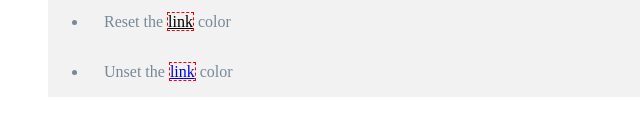
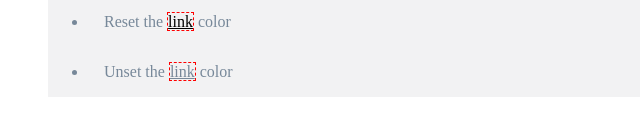
Before and after one commit to ManuelCau/esercizi--manuel-cau, a plain HTML site: page esercizio-cascata/esercizioDHcascata.html in a window 1280 px wide. Shown: the part 205-340 px from the top of the page, 0-640 px from the left. Drawn offline with Linux system fonts and the light colour scheme.

Commit message:
correzione

```diff
--- a/esercizio-cascata/stylecascata.css
+++ b/esercizio-cascata/stylecascata.css
@@ -40,8 +40,8 @@
 }
 
 .link3 a {
-  color: revert;
-  padding: revert;
+  color: unset;
+  padding: unset;
 }
 .content1 {
   border: 1px solid black;
```
